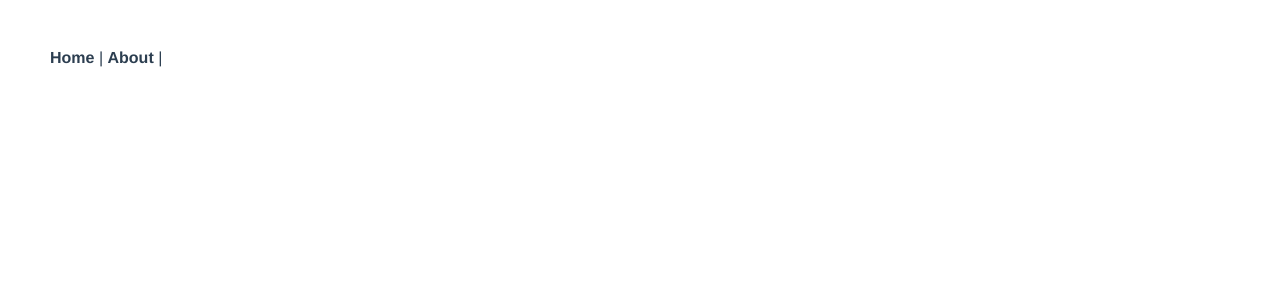
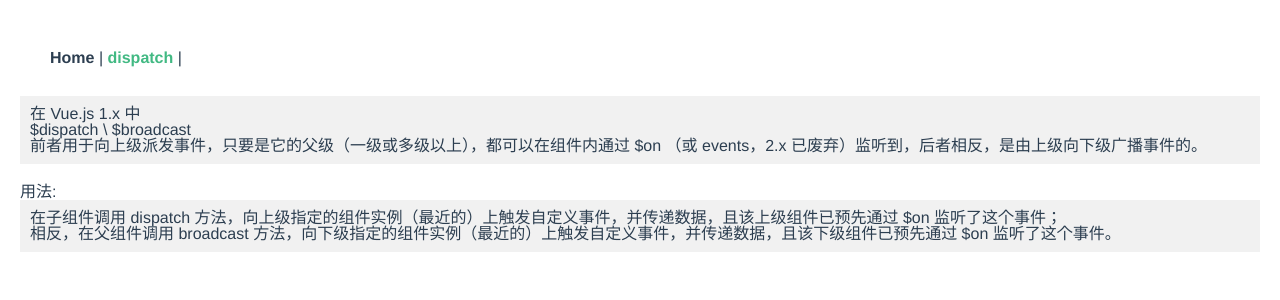
Before and after one commit to milyyy/_vue, a Vue app: page /dispatch in a window 1280 px wide. Shown: the top 300 px of the page. Built offline with nearby package versions, Linux system fonts and the light colour scheme.

Commit message:
dispatch

```diff
--- a/src/App.vue
+++ b/src/App.vue
@@ -3,7 +3,7 @@
     <div id="nav">
       <!-- <demo></demo> -->
       <router-link to="/">Home</router-link> |
-      <router-link to="/about">About</router-link> |
+      <router-link to="/dispatch">dispatch</router-link> |
     </div>
     <router-view />
   </div>
--- a/src/routes/index.js
+++ b/src/routes/index.js
@@ -6,6 +6,7 @@
 import Vue from "vue";
 import Router from "vue-router";
 import Home from "@/views/Home.vue";
+import dispatch from "@/views/dispatch.vue";
 
 Vue.use(Router);
 
@@ -17,6 +18,11 @@
       path: "/",
       name: "home",
       component: Home
-    }
+    },
+    {
+      path: "/dispatch",
+      name: "dispatch",
+      component: dispatch
+    },
   ]
 });
--- /dev/null
+++ b/src/views/dispatch.vue
@@ -0,0 +1,15 @@
+<template>
+  <div>
+    <div>
+      <section>
+        在 Vue.js 1.x 中
+        <h3>$dispatch \ $broadcast</h3>
+        <h3>前者用于向上级派发事件，只要是它的父级（一级或多级以上），都可以在组件内通过 $on （或 events，2.x 已废弃）监听到，后者相反，是由上级向下级广播事件的。</h3>
+      </section>
+    </div>用法:
+    <section>
+      在子组件调用 dispatch 方法，向上级指定的组件实例（最近的）上触发自定义事件，并传递数据，且该上级组件已预先通过 $on 监听了这个事件；<br>
+      相反，在父组件调用 broadcast 方法，向下级指定的组件实例（最近的）上触发自定义事件，并传递数据，且该下级组件已预先通过 $on 监听了这个事件。
+    </section>
+  </div>
+</template>
```
